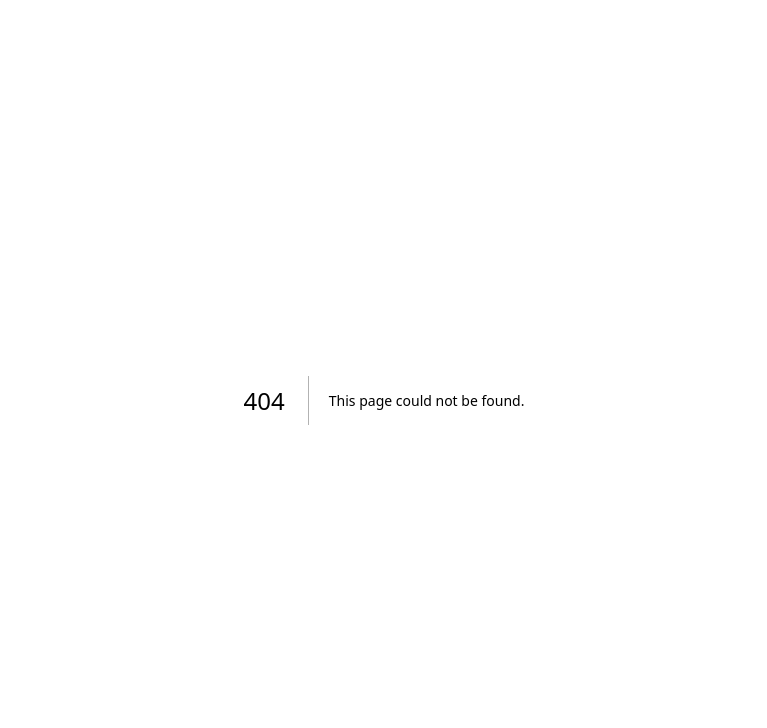
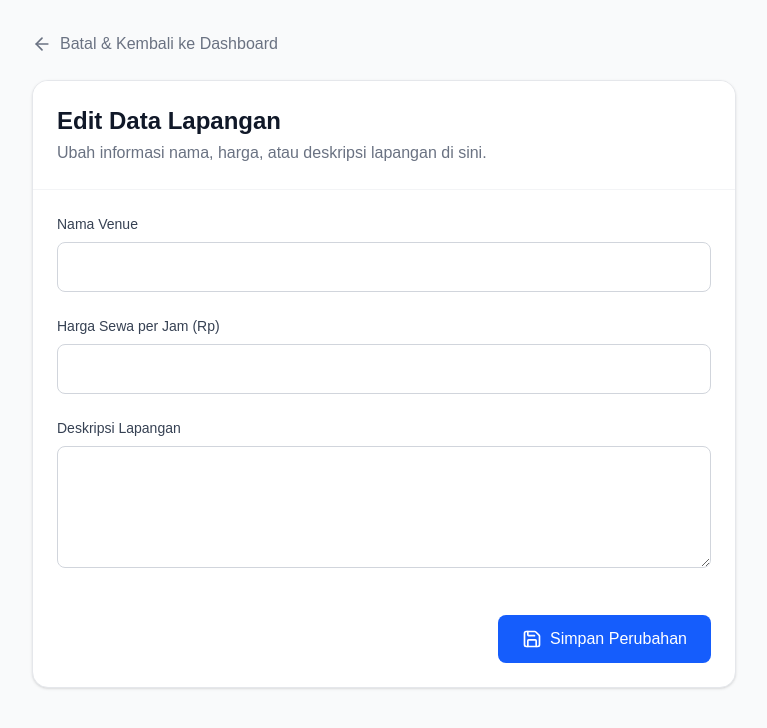
Before and after one commit to RezaAdityaRamadhan26/Arenext-dummy-project-frontend, a Next.js app: page /admin/venues/edit/1 in a window 1280 px wide. Before the commit this address had no page. Shown: the top 728 px of the page, without its empty margins (256-1023 px from the left). Built offline with nearby package versions, Linux system fonts and the light colour scheme.

Commit message:
add function for edit page

```diff
--- a/src/app/admin/page.tsx
+++ b/src/app/admin/page.tsx
@@ -211,6 +211,9 @@ export default function AdminDashboard() {
 
                     <div className="mt-4 pt-4 border-t border-gray-100 flex justify-end gap-2">
                       <button
+                        onClick={() =>
+                          router.push(`/admin/venues/edit/${venue.id}`)
+                        }
                         className="p-2 text-blue-600 hover:bg-blue-50 rounded-lg transition-colors"
                         title="Edit Lapangan"
                       >
--- /dev/null
+++ b/src/app/admin/venues/edit/[id]/page.tsx
@@ -0,0 +1,146 @@
+"use client";
+
+import { useState, useEffect } from "react";
+import { useRouter, useParams } from "next/navigation";
+import { ArrowLeft, Save, Loader2 } from "lucide-react";
+import api from "@/src/lib/axios";
+import { useAuthStore } from "@/src/store/authStore";
+
+export default function EditVenuePage() {
+  const router = useRouter();
+  const params = useParams();
+  const { token } = useAuthStore();
+
+  const [name, setName] = useState("");
+  const [pricePerHour, setPricePerHour] = useState("");
+  const [description, setDescription] = useState("");
+  const [isLoading, setIsLoading] = useState(true);
+
+  useEffect(() => {
+    const fetchDetailVenue = async () => {
+      try {
+        const response = await api.get(`/venues/${params.id}`);
+        const data = response.data.data;
+
+        // isi form dengan data lama
+        setName(data.name);
+        setPricePerHour(data.pricePerHour);
+        setDescription(data.description);
+      } catch (error) {
+        console.error("Gagal mengambil data lapangan", error);
+        alert("data lapangan tidak ditemukan!");
+        router.push("/admin");
+      } finally {
+        setIsLoading(false);
+      }
+    };
+
+    if (token && params.id) {
+      fetchDetailVenue();
+    }
+  }, [token, params.id, router]);
+
+  const handleSubmit = async (e: any) => {
+    e.preventDefault();
+
+    try {
+        await api.put
+        (`/venues/${params.id}`, {
+            name: name,
+            pricePerHour: pricePerHour,
+            description: description,
+        },
+        {
+            headers: {
+                Authorization: `Bearer ${token}`
+            }
+        }
+        );
+
+        alert('data venue berhasil di update!')
+        router.push('/admin')
+    } catch (error: any) {
+        console.error("gagal mengupdate data venue");
+        const pesanError = error.response?.data?.error || "ada yang salah nih";
+        alert(`Gagal menyimpan perubahan: ${pesanError}`);
+    }
+  }
+
+  return (
+    <div className="min-h-screen bg-gray-50 py-8">
+      <div className="max-w-3xl mx-auto px-4 sm:px-6 lg:px-8">
+        {/* Tombol Kembali */}
+        <button
+          onClick={() => router.back()}
+          className="flex items-center gap-2 text-gray-500 hover:text-blue-600 mb-6 transition-colors"
+        >
+          <ArrowLeft className="h-5 w-5" />
+          <span>Batal & Kembali ke Dashboard</span>
+        </button>
+
+        {/* Form Edit */}
+        <div className="bg-white rounded-2xl shadow-sm border border-gray-200 overflow-hidden">
+          <div className="p-6 border-b border-gray-100 bg-white">
+            <h1 className="text-2xl font-bold text-gray-900">
+              Edit Data Lapangan
+            </h1>
+            <p className="text-gray-500 mt-1">
+              Ubah informasi nama, harga, atau deskripsi lapangan di sini.
+            </p>
+          </div>
+
+          <form onSubmit={handleSubmit} className="p-6 space-y-6">
+            <div>
+              <label className="block text-sm font-medium text-gray-700 mb-2">
+                Nama Venue
+              </label>
+              <input
+                type="text"
+                value={name}
+                onChange={(e) => setName(e.target.value)}
+                className="w-full rounded-lg border border-gray-300 px-4 py-3 focus:border-blue-500 focus:ring-2 focus:ring-blue-200 outline-none transition-all"
+                required
+              />
+            </div>
+
+            <div>
+              <label className="block text-sm font-medium text-gray-700 mb-2">
+                Harga Sewa per Jam (Rp)
+              </label>
+              <input
+                type="number"
+                value={pricePerHour}
+                onChange={(e) => setPricePerHour(e.target.value)}
+                className="w-full rounded-lg border border-gray-300 px-4 py-3 focus:border-blue-500 focus:ring-2 focus:ring-blue-200 outline-none transition-all"
+                required
+              />
+            </div>
+
+            <div>
+              <label className="block text-sm font-medium text-gray-700 mb-2">
+                Deskripsi Lapangan
+              </label>
+              <textarea
+                value={description}
+                onChange={(e) => setDescription(e.target.value)}
+                rows={4}
+                className="w-full rounded-lg border border-gray-300 px-4 py-3 focus:border-blue-500 focus:ring-2 focus:ring-blue-200 outline-none transition-all"
+                required
+              />
+            </div>
+
+            <div className="pt-4 flex justify-end">
+              <button
+                type="submit"
+                className="flex items-center gap-2 bg-blue-600 hover:bg-blue-700 text-white px-6 py-3 rounded-lg font-medium transition-colors"
+              >
+                <Save className="h-5 w-5" />
+                Simpan Perubahan
+              </button>
+            </div>
+          </form>
+        </div>
+      </div>
+    </div>
+  );
+}
```
